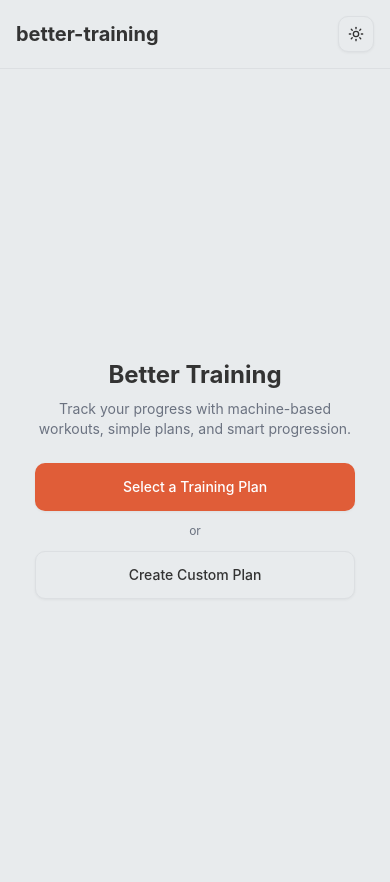
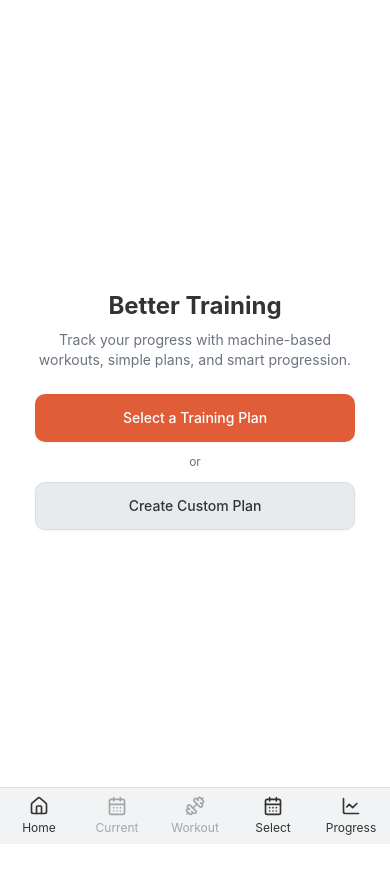
Before and after one commit to BigDog1400/better-training, a Next.js app in the folder apps/web/: page / in a window 390 px wide. Shown: the top 882 px of the page. Built offline with nearby package versions, Linux system fonts and the light colour scheme.

Commit message:
feat: implement responsive app shell with desktop nav and mobile bottom bar

```diff
--- a/apps/web/src/app/layout.tsx
+++ b/apps/web/src/app/layout.tsx
@@ -1,8 +1,8 @@
 import type { Metadata } from 'next';
 import { Geist, Geist_Mono } from 'next/font/google';
 import '../index.css';
-import Header from '@/components/header';
 import Providers from '@/components/providers';
+import { AppShell } from '@/components/app-shell';
 
 const geistSans = Geist({
   variable: '--font-geist-sans',
@@ -30,16 +30,11 @@ export default function RootLayout({
         className={`${geistSans.variable} ${geistMono.variable} antialiased`}
       >
         <Providers>
-          {/* App viewport wrapper: centers and constrains content like a mobile app */}
-          <div className="min-h-svh w-full flex items-stretch justify-center bg-background">
-            <div className="flex min-h-svh w-full max-w-[560px] flex-col">
-              {/* Top header kept minimal */}
-              <Header />
-              {/* Main content grows and scrolls behind sticky bottom navs if any */}
-              <main className="flex-1 overflow-y-auto">
-                <div className="px-4 py-4 sm:px-6 sm:py-6">{children}</div>
-              </main>
-            </div>
+          {/* Twitter-like 3-column responsive shell:
+              - md+: left icon nav, center content, right empty
+              - mobile: content + bottom tab bar */}
+          <div className="min-h-svh w-full">
+            <AppShell>{children}</AppShell>
           </div>
         </Providers>
       </body>
--- /dev/null
+++ b/apps/web/src/components/app-shell.tsx
@@ -0,0 +1,143 @@
+'use client';
+
+import Link from 'next/link';
+import { usePathname } from 'next/navigation';
+import { loadAppData } from '@/lib/localStorage';
+import { cn } from '@/lib/utils';
+import { Home, CalendarDays, PlusSquare, Dumbbell, Clock, History, LineChart } from 'lucide-react';
+import { useEffect, useState } from 'react';
+import type { ReactNode } from 'react';
+
+/**
+ * Shared nav config
+ */
+const routes = [
+  { href: '/', label: 'Home', icon: Home },
+  { href: '/plan/select', label: 'Select', icon: CalendarDays },
+  { href: '/plan/create', label: 'Create', icon: PlusSquare },
+  { href: '/plan/current', label: 'Current', icon: CalendarDays, requiresPlan: true },
+  { href: '/workout/session', label: 'Workout', icon: Dumbbell, requiresPlan: true },
+  { href: '/history', label: 'History', icon: History },
+  { href: '/workout/missing', label: 'Missing', icon: Clock },
+  { href: '/progress', label: 'Progress', icon: LineChart },
+];
+
+function useNavAvailability() {
+  // Default to false to match SSR markup and avoid hydration mismatch.
+  const [hasPlan, setHasPlan] = useState(false);
+
+  useEffect(() => {
+    // Read from localStorage only on client after mount
+    const appData = loadAppData();
+    setHasPlan(!!appData.currentPlanId);
+  }, []);
+
+  return { hasPlan };
+}
+
+function DesktopSideNav() {
+  const pathname = usePathname();
+  const { hasPlan } = useNavAvailability();
+
+  return (
+    <nav className="hidden md:flex md:flex-col gap-1 p-3">
+      <div className="text-xs font-medium text-muted-foreground px-2 pb-1">Navigation</div>
+      {routes.map(({ href, label, icon: Icon, requiresPlan }) => {
+        const disabled = requiresPlan && !hasPlan;
+        const active = pathname === href;
+        return (
+          <Link
+            key={href}
+            href={href}  // keep href stable between SSR and client
+            aria-disabled={disabled}
+            onClick={disabled ? (e) => e.preventDefault() : undefined}
+            className={cn(
+              'flex items-center gap-3 rounded-lg px-3 py-2 text-sm',
+              disabled
+                ? 'opacity-40'
+                : 'hover:bg-accent hover:text-accent-foreground',
+              active && 'bg-accent text-accent-foreground'
+            )}
+            tabIndex={disabled ? 0 : 0}
+          >
+            <Icon className="h-5 w-5 shrink-0" />
+            <span className="truncate">{label}</span>
+          </Link>
+        );
+      })}
+    </nav>
+  );
+}
+
+function MobileBottomNav() {
+  const pathname = usePathname();
+  const { hasPlan } = useNavAvailability();
+
+  // Choose a compact subset for bottom bar
+  const bottom = [
+    routes[0], // Home
+    routes[3], // Current (plan)
+    routes[4], // Workout
+    routes[1], // Select
+    routes[7], // Progress
+  ];
+
+  return (
+    <nav className="md:hidden sticky bottom-0 inset-x-0 z-50 border-t bg-background/95 backdrop-blur supports-[backdrop-filter]:bg-background/60">
+      <ul className="flex items-stretch justify-around">
+        {bottom.map(({ href, label, icon: Icon, requiresPlan }) => {
+          const disabled = requiresPlan && !hasPlan;
+          const active = pathname === href;
+          return (
+            <li key={href} className="flex-1">
+              <Link
+                href={href}  // keep href stable
+                aria-disabled={disabled}
+                onClick={disabled ? (e) => e.preventDefault() : undefined}
+                tabIndex={0}
+                className={cn(
+                  'flex flex-col items-center justify-center gap-1 py-2 text-xs',
+                  disabled
+                    ? 'opacity-40'
+                    : 'hover:text-foreground/90',
+                  active && 'text-foreground'
+                )}
+              >
+                <Icon className="h-5 w-5" />
+                <span>{label}</span>
+              </Link>
+            </li>
+          );
+        })}
+      </ul>
+    </nav>
+  );
+}
+
+/**
+ * AppShell: 3-column layout on md+ screens, bottom nav on mobile
+ * Left: navigation icons
+ * Center: main content (children)
+ * Right: reserved/empty
+ */
+export function AppShell({ children }: { children: ReactNode }) {
+  return (
+    <div className="mx-auto grid min-h-svh w-full max-w-[1100px] grid-cols-1 md:grid-cols-[220px_minmax(0,1fr)]">
+      {/* Left nav (desktop/tablet) */}
+      <aside className="hidden border-r md:block">
+        <DesktopSideNav />
+      </aside>
+
+      {/* Center content */}
+      <section className="flex min-h-svh flex-col">
+        <main className="flex-1">
+          <div className="mx-auto w-full max-w-[720px] px-4 py-4 sm:px-6 sm:py-6">
+            {children}
+          </div>
+        </main>
+        {/* Bottom nav (mobile) */}
+        <MobileBottomNav />
+      </section>
+    </div>
+  );
+}
```
